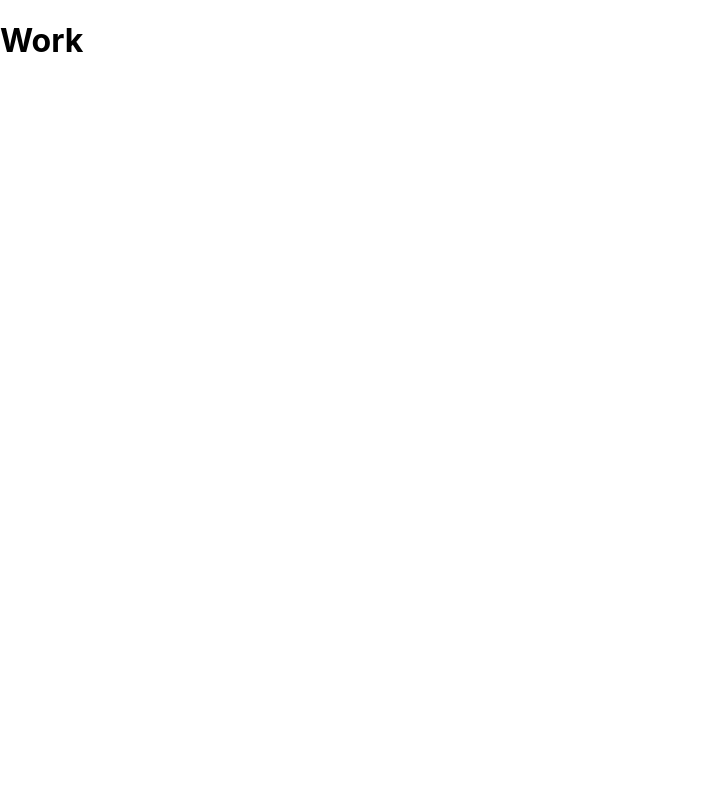
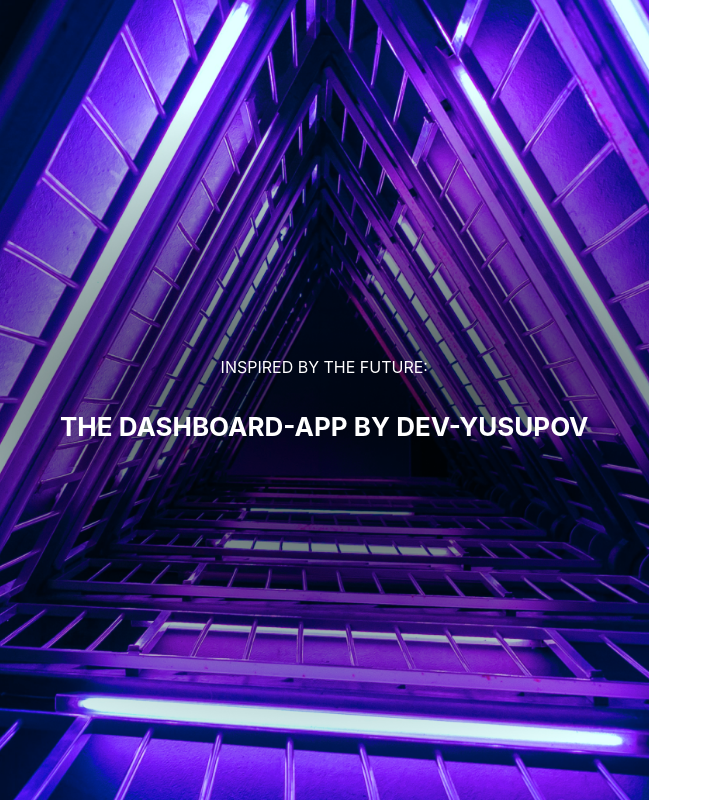
Before and after one commit to dev-yusupov/dashboard-app, a React (Create React App) app: page /auth in a window 1280 px wide. Shown: the whole page, without its empty margins (0-712 px from the left). Built offline with nearby package versions, Linux system fonts and the light colour scheme.

Commit message:
Auth Poster completed

```diff
--- /dev/null
+++ b/src/layouts/auth/auth.css
@@ -0,0 +1,31 @@
+.Auth {
+    display: flex;
+    flex-direction: row;
+}
+.Auth-Poster {
+    background-image: url(../../assets/images/auth-background.png);
+    background-position: center;
+    background-size: cover;
+    color: white;
+    display: flex;
+    flex-direction: column;
+    justify-content: center;
+    text-align: center;
+    align-items: center;
+    height: 100%;
+    text-transform: uppercase;
+    position: absolute;
+    max-width: 600px;
+    padding: 0px 60px;
+    bottom: 0;
+    top: 0;
+}
+.Auth-Poster h1.Auth-Poster-Title {
+    font-size: 26px;
+}
+.Auth-Form {
+    right: 0;
+    bottom: 0;
+    top: 0;
+    position: absolute;
+}
--- a/src/layouts/auth/index.js
+++ b/src/layouts/auth/index.js
@@ -1,4 +1,5 @@
 import { Routes, Route } from "react-router-dom";
+import "./auth.css"
 
 // Pages
 import Login from "../../views/auth/login";
@@ -6,14 +7,19 @@ import Signup from "../../views/auth/signup";
 
 const AuthLayout = () => {
     return (
-        <>
-            <h1>Work</h1>
-            <Routes>
-                <Route path="/login" element={<Login />} />
-                <Route path="/signup" element={<Signup />} />
-            </Routes>
+        <div className="Auth">
+            <div className="Auth-Poster">
+                <p>Inspired by the future:</p>
+                <h1 className="Auth-Poster-Title">THE Dashboard-app by dev-yusupov</h1>
+            </div>
+            <div className="Auth-Form">
+                <Routes>
+                    <Route path="/login" element={<Login />} />
+                    <Route path="/signup" element={<Signup />} />
+                </Routes>
+            </div>
 
-        </>
+        </div>
     )
 }
 
```
